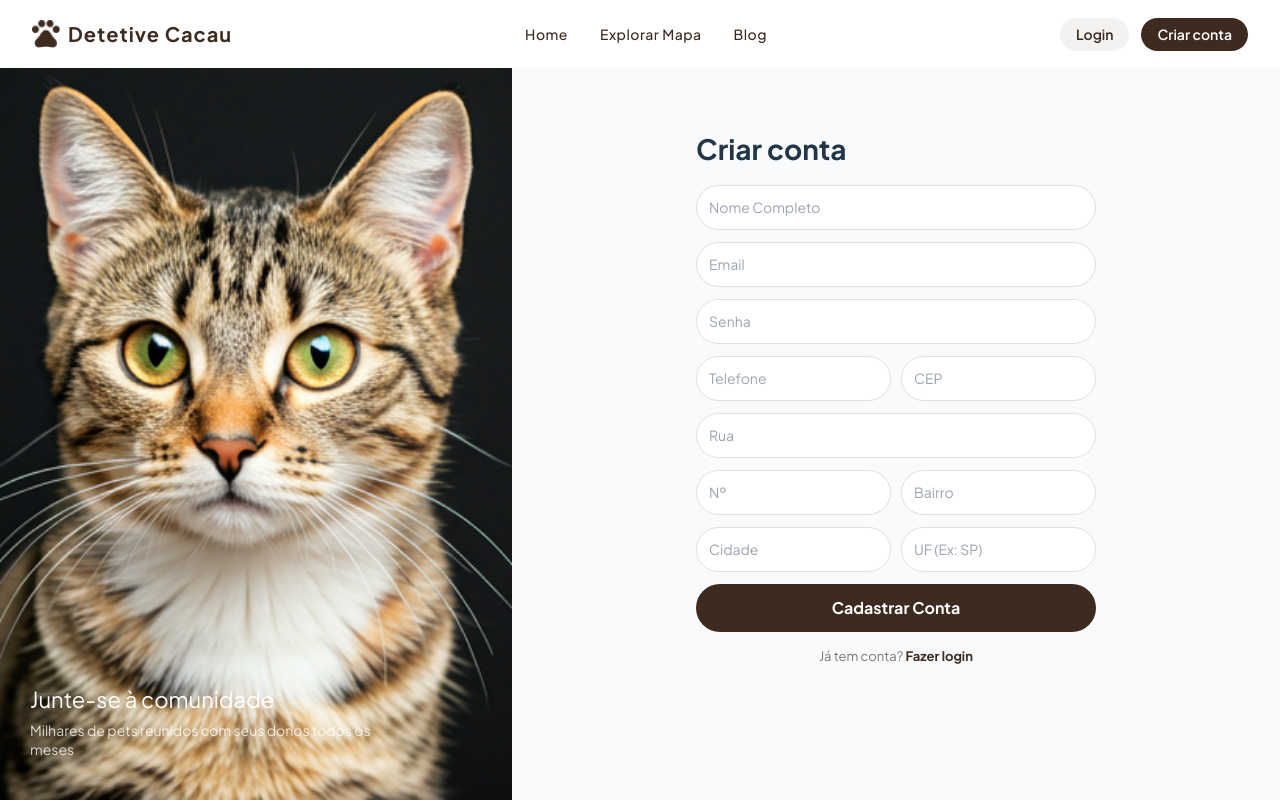
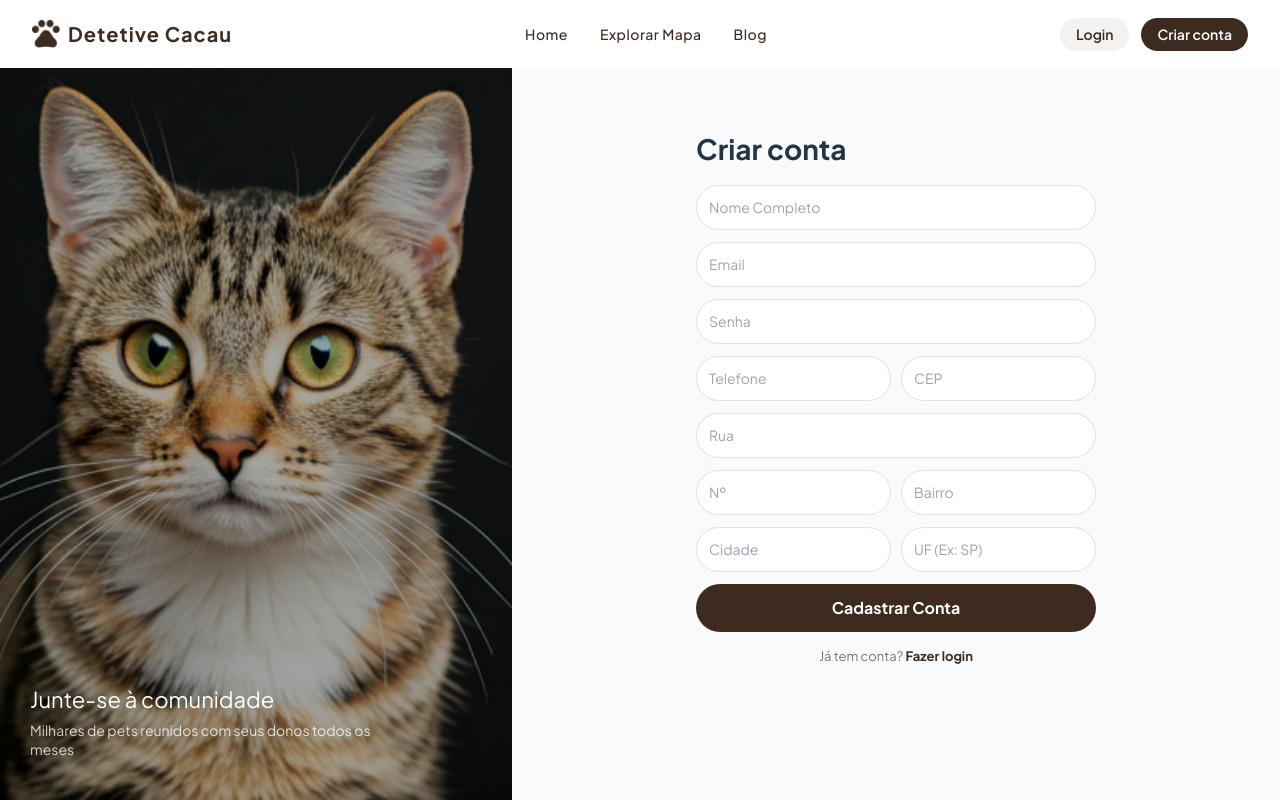
Before and after one commit to PedroLucasBastos/detetive-cacau-frontend, a React (Vite) app: page /create-account in a window 1280 px wide. Built offline with nearby package versions, Linux system fonts and the light colour scheme; no server answers.

Commit message:
fix: Correcao da cor na tela de cadastro

```diff
--- a/src/pages/CreateAccoutPage.css
+++ b/src/pages/CreateAccoutPage.css
@@ -10,6 +10,12 @@
 .left{
     width: 40%;
     position: relative;
+}
+.left::after{
+    content: "";
+    position: absolute;
+    inset: 0;
+    background: rgba(0,0,0,0.35);
 }
 .left img{
     width: 100%;
```
